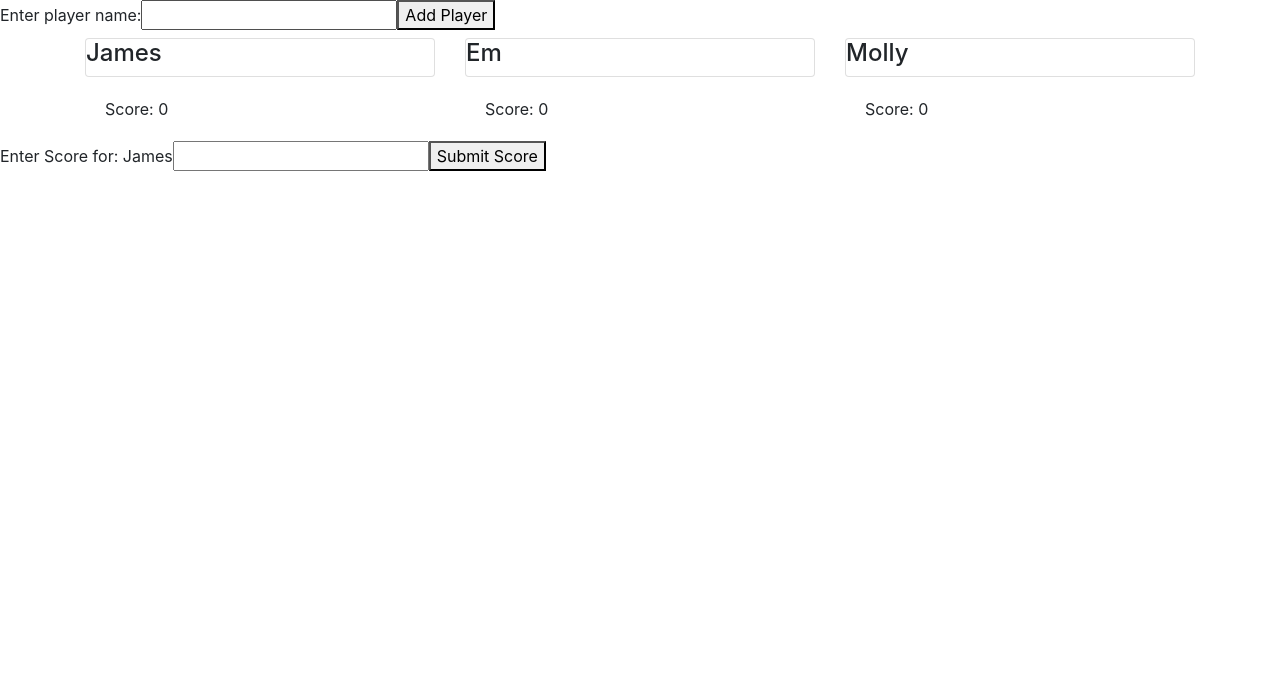
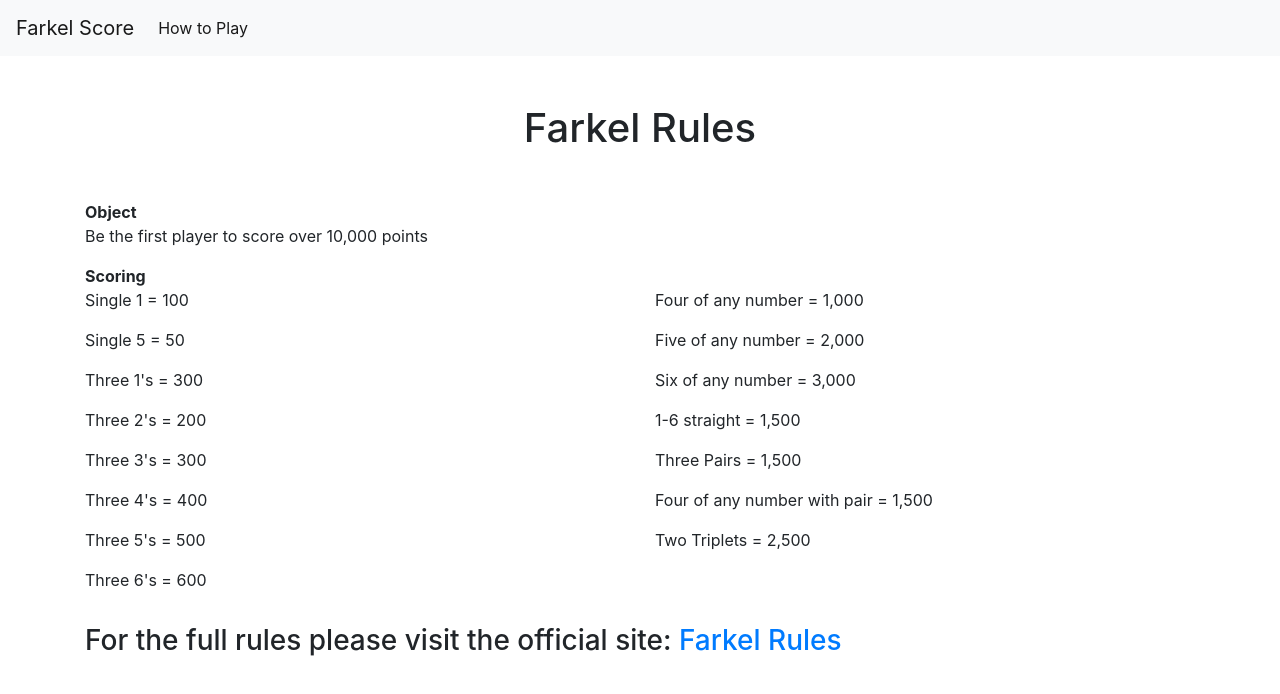
Before and after one commit to ajsl/farkel-score-react-redux, a React (Create React App) app: page /rules in a window 1280 px wide. Shown: the top 694 px of the page. Built offline with nearby package versions, Linux system fonts and the light colour scheme.

Commit message:
added nav bar, rules and bassic bootstrap styling

```diff
--- a/src/App.js
+++ b/src/App.js
@@ -1,65 +1,31 @@
-import React from 'react';
-import AddPlayers from './app/containers/AddPlayers';
-import './App.css';
-import PlayerList from './app/containers/PlayerList';
-import Score from './app/containers/Score';
+import React, { Fragment } from "react";
+import { BrowserRouter as Router, Switch, Route } from "react-router-dom";
+import AddPlayers from "./app/containers/AddPlayers";
+import "./App.css";
+import PlayerList from "./app/containers/PlayerList";
+import Score from "./app/containers/Score";
+import { NavBar } from "./app/components/NavBar";
+import { HowToPlay } from "./app/components/HowToPlay";
 
 function App() {
   return (
-
-    <section>
-      <AddPlayers/>
-      <PlayerList/>
-      <Score/>
-    </section>
-
-    // <div className="App">
-    //   <header className="App-header">
-    //     <img src={logo} className="App-logo" alt="logo" />
-    //     <Counter />
-    //     <p>
-    //       Edit <code>src/App.js</code> and save to reload.
-    //     </p>
-    //     <span>
-    //       <span>Learn </span>
-    //       <a
-    //         className="App-link"
-    //         href="https://reactjs.org/"
-    //         target="_blank"
-    //         rel="noopener noreferrer"
-    //       >
-    //         React
-    //       </a>
-    //       <span>, </span>
-    //       <a
-    //         className="App-link"
-    //         href="https://redux.js.org/"
-    //         target="_blank"
-    //         rel="noopener noreferrer"
-    //       >
-    //         Redux
-    //       </a>
-    //       <span>, </span>
-    //       <a
-    //         className="App-link"
-    //         href="https://redux-toolkit.js.org/"
-    //         target="_blank"
-    //         rel="noopener noreferrer"
-    //       >
-    //         Redux Toolkit
-    //       </a>
-    //       ,<span> and </span>
-    //       <a
-    //         className="App-link"
-    //         href="https://react-redux.js.org/"
-    //         target="_blank"
-    //         rel="noopener noreferrer"
-    //       >
-    //         React Redux
-    //       </a>
-    //     </span>
-    //   </header>
-    // </div>
+    <Fragment>
+        <NavBar />
+      <Router>
+      <Switch>
+        <Route path="/rules">
+          <HowToPlay />
+        </Route>
+        <Route path="/">
+          <section className="container">
+            <AddPlayers />
+            <Score />
+            <PlayerList />
+          </section>
+        </Route>
+      </Switch>
+      </Router>
+    </Fragment>
   );
 }
 
--- a/src/app/components/AddPlayers.jsx
+++ b/src/app/components/AddPlayers.jsx
@@ -26,14 +26,15 @@ class AddPlayers extends Component {
 
   render() {
     const { players } = this.props;
-    {
+
     if (players.length > 1)
       return (
         <Fragment>
-            <form onSubmit={this.handleSubmit}>
+          <form className="form-group mt-5" onSubmit={this.handleSubmit}>
             <label>
               Enter player name:
               <input
+                className="form-control"
                 value={this.state.value}
                 type="text"
                 onChange={this.handleChange}
@@ -46,10 +47,12 @@ class AddPlayers extends Component {
     else {
       return (
         <Fragment>
-            <form onSubmit={this.handleSubmit}>
+          <h2>Please add players</h2>
+          <form className="form-group mt-5" onSubmit={this.handleSubmit}>
             <label>
               Enter player name:
               <input
+                className="form-control"
                 value={this.state.value}
                 type="text"
                 onChange={this.handleChange}
@@ -58,36 +61,9 @@ class AddPlayers extends Component {
             <button type="submit">Add Player</button>
           </form>
         </Fragment>
-          )
-    }
+      );
     }
   }
 }
 
-// const onChange = (e) => setPlayerName(e.target.value);
-
-//    return (
-//      <Fragment>
-//        <form
-//          onSubmit={(e) => {
-//            e.preventDefault();
-//            if (!playerName.trim()) {
-//                return;
-//            }
-//            dispatch({type: 'addPlayer',}, playerName);
-//            setPlayerName("");
-//          }}
-//        >
-//          <label>Enter player name: </label>
-//          <input value={playerName} type="text" onChange={onChange} />
-//          <button type="submit">Add Player</button>
-//        </form>
-//        <div>
-//          <h2>Score: </h2>
-//        </div>
-//      </Fragment>
-//    );
-
-//  export default connect(null, mapDispatch)(AddPlayer);
-
 export default AddPlayers;
--- /dev/null
+++ b/src/app/components/HowToPlay.jsx
@@ -0,0 +1,80 @@
+import React, { Fragment } from "react";
+
+export const HowToPlay = () => {
+  return (
+    <Fragment>
+      <div className="container">
+        <header className="text-center m-5">
+          <h1>Farkel Rules</h1>
+        </header>
+        <section className="">
+          <strong>Object</strong>
+          <p>Be the first player to score over 10,000 points</p>
+          <strong>Scoring</strong>
+          <div className="row">
+            <div className="col-sm-6">
+              <table className="table">
+                <tbody>
+                  <tr>
+                    <p>Single 1 = 100</p>
+                  </tr>
+                  <tr>
+                    <p>Single 5 = 50</p>
+                  </tr>
+                  <tr>
+                    <p>Three 1's = 300</p>
+                  </tr>
+                  <tr>
+                    <p>Three 2's = 200</p>
+                  </tr>
+                  <tr>
+                    <p>Three 3's = 300</p>
+                  </tr>
+                  <tr>
+                    <p>Three 4's = 400</p>
+                  </tr>
+                  <tr>
+                    <p>Three 5's = 500</p>
+                  </tr>
+                  <tr>
+                    <p>Three 6's = 600</p>
+                  </tr>
+                </tbody>
+              </table>
+            </div>
+            <div className="col-sm-6">
+              <table className="table">
+                <tbody>
+                  <tr>
+                    <p>Four of any number = 1,000</p>
+                  </tr>
+                  <tr>
+                    <p>Five of any number = 2,000</p>
+                  </tr>
+                  <tr>
+                    <p>Six of any number = 3,000</p>
+                  </tr>
+                  <tr>
+                    <p>1-6 straight = 1,500</p>
+                  </tr>
+                  <tr>
+                    <p>Three Pairs = 1,500</p>
+                  </tr>
+                  <tr>
+                    <p>Four of any number with pair = 1,500</p>
+                  </tr>
+                  <tr>
+                    <p>Two Triplets = 2,500</p>
+                  </tr>
+                </tbody>
+              </table>
+            </div>
+          </div>
+          <div>
+              <h3>For the full rules please visit the official site:  <a href="https://www.playmonster.com/wp-content/uploads/2018/06/Farkle-Rules.pdf">Farkel Rules</a></h3>
+          </div>
+        </section>
+      </div>
+    </Fragment>
+  );
+};
--- /dev/null
+++ b/src/app/components/NavBar.jsx
@@ -0,0 +1,19 @@
+import React from "react";
+
+export const NavBar = () => {
+  return (
+    <nav className="navbar navbar-expand-lg navbar-light bg-light">
+    <a className="navbar-brand" href="/">Farkel Score</a>
+    <button className="navbar-toggler" type="button" data-toggle="collapse" data-target="#navbarNav" aria-controls="navbarNav" aria-expanded="false" aria-label="Toggle navigation">
+      <span className="navbar-toggler-icon"></span>
+    </button>
+    <div className="collapse navbar-collapse" id="navbarNav">
+      <ul className="navbar-nav">
+        <li className="nav-item active">
+          <a className="nav-link" href="rules">How to Play <span className="sr-only">(current)</span></a>
+        </li>
+      </ul>
+    </div>
+  </nav>
+  );
+};
--- a/src/app/components/Player.jsx
+++ b/src/app/components/Player.jsx
@@ -1,9 +1,6 @@
 import React, { Component, Fragment } from "react";
 
 class Player extends Component {
-  constructor(props) {
-    super(props);
-  }
 
   render() {
     const { player } = this.props;
@@ -14,7 +11,7 @@ class Player extends Component {
       return (
         <Fragment>
           <div className="col-lg">
-            <div className="card">
+            <div className="card text-center">
               <h4>{player.name}</h4>
             </div>
             <div className="card-body">Score: {player.score}</div>
--- a/src/app/components/PlayerList.jsx
+++ b/src/app/components/PlayerList.jsx
@@ -3,22 +3,13 @@ import React, { Component, Fragment } from "react";
 import Player from "./Player";
 
 export class PlayerList extends Component {
-  constructor(props) {
-    super(props);
-
-  }
-
-// componentDidMount() {
-//     this.props.onLoad();
-// }
-
   render() {
-    const { players } = this.props
+    const { players } = this.props;
 
     if (players.length > 0) {
       return (
         <Fragment>
-          <div className="container">
+          <div className="container mt-5">
             <div className="row">
               {players.map((player) => (
                 <Player key={player.id} player={player} />
@@ -28,7 +19,7 @@ export class PlayerList extends Component {
         </Fragment>
       );
     } else {
-      return <h1>no players found</h1>;
+      return null;
     }
   }
 }
--- a/src/app/components/Score.jsx
+++ b/src/app/components/Score.jsx
@@ -9,8 +9,8 @@ class Score extends Component {
       currentPlayer: 0,
     };
 
-    this.handleSubmit = this.handleSubmit.bind(this)
-    this.handleChange = this.handleChange.bind(this)
+    this.handleSubmit = this.handleSubmit.bind(this);
+    this.handleChange = this.handleChange.bind(this);
   }
 
   handleChange(e) {
@@ -18,15 +18,17 @@ class Score extends Component {
   }
 
   checkScore(score, player) {
-    console.log(player.score)
+    console.log(player.score);
     const winningScore = 10000;
     const valueOfFirstScore = 500;
-    let newScore = +player.score + +score
+    let newScore = +player.score + +score;
     if (newScore < valueOfFirstScore) {
-      alert("must roll at least 500 to begin scoring")
+      alert("must roll at least 500 to begin scoring");
       return 0;
     } else {
-      return newScore >= winningScore ? alert(player.name + " scored: " + newScore +  " and wins the game!!!") : newScore;
+      return newScore >= winningScore
+        ? alert(player.name + " scored: " + newScore + " and wins the game!!!")
+        : newScore;
     }
   }
 
@@ -34,45 +36,48 @@ class Score extends Component {
     let updatedPlayer = {
       id: player.id,
       name: player.name,
-      score: this.checkScore(+this.state.score, player)
+      score: this.checkScore(+this.state.score, player),
     };
     console.log(updatedPlayer);
     return updatedPlayer;
   }
 
-
   handleSubmit(e) {
     e.preventDefault();
-    const data = this.updateCurrentPlayer(this.props.players[this.props.nextPlayerRoll - 1]);
+    const data = this.updateCurrentPlayer(
+      this.props.players[this.props.nextPlayerRoll - 1]
+    );
 
     this.props.onSubmit(data, this.props.players.length);
 
-    this.setState(({
+    this.setState({
       score: "",
-    }));
+    });
   }
 
   render() {
     const { players, nextPlayerRoll } = this.props;
 
-    {if (players){
+    if (players.length >= 1) {
       return (
         <Fragment>
-            <form onSubmit={this.handleSubmit}>
+          <form className="form-group" onSubmit={this.handleSubmit}>
             <label>
               Enter Score for: {players[nextPlayerRoll - 1].name}
-                <input type="number" onChange={(e) => this.handleChange(e)} value={this.state.score}/>
+              <input
+                className="form-control"
+                type="number"
+                onChange={(e) => this.handleChange(e)}
+                value={this.state.score}
+              />
             </label>
             <button type="submit">Submit Score</button>
           </form>
         </Fragment>
       );
-
     } else {
-      return (
-        <p>miss</p>
-      )
-    }}
+      return null;
+    }
   }
 }
 
--- a/src/app/data/initial.js
+++ b/src/app/data/initial.js
@@ -1,8 +1,9 @@
 export const initial = {
-    players: [
-        {id: 1, name: 'James', score: 0},
-        {id:2, name: 'Em', score: 0},
-        {id:3, name: 'Molly', score: 0}
-    ],
+    // players: [
+    //     {id: 1, name: 'James', score: 0},
+    //     {id:2, name: 'Em', score: 0},
+    //     {id:3, name: 'Molly', score: 0}
+    // ],
+    players: [],
     nextPlayerRoll: 1,
 };
```
Lines whose indentation alone changed are shown as unchanged.
